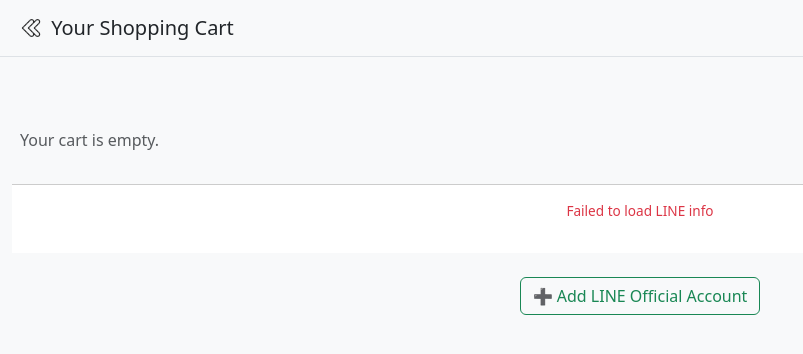
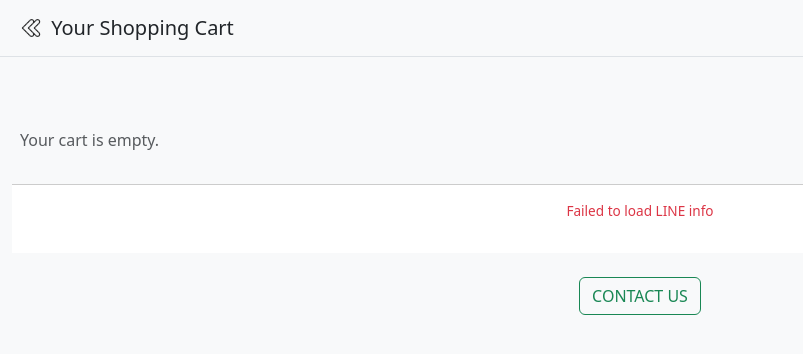
Before and after one commit to phawitb/BREE-Vending-Machine-Line, a Flask app: template templates/cart.html in a window 1280 px wide. Shown: the top 354 px of the page, without its empty margins (0-803 px from the left). Run offline with Flask 3, Linux system fonts and the light colour scheme; the template is opened without the code that fills it, so the values that code supplies are empty; parts of the project's set-up code (start-up, migrations or seed data) failed here and were passed over; some libraries are stand-ins or nearby versions.

Commit message:
Update cart.html

```diff
--- a/templates/cart.html
+++ b/templates/cart.html
@@ -156,7 +156,7 @@
     <div class="text-center mt-4 mb-4">
       <a href="https://line.me/R/oaMessage/@YOUR_LINE_OA_ID/?addfriend"
          class="btn btn-outline-success">
-        ➕ Add LINE Official Account
+        CONTACT US
       </a>
     </div>
   </div>
```
